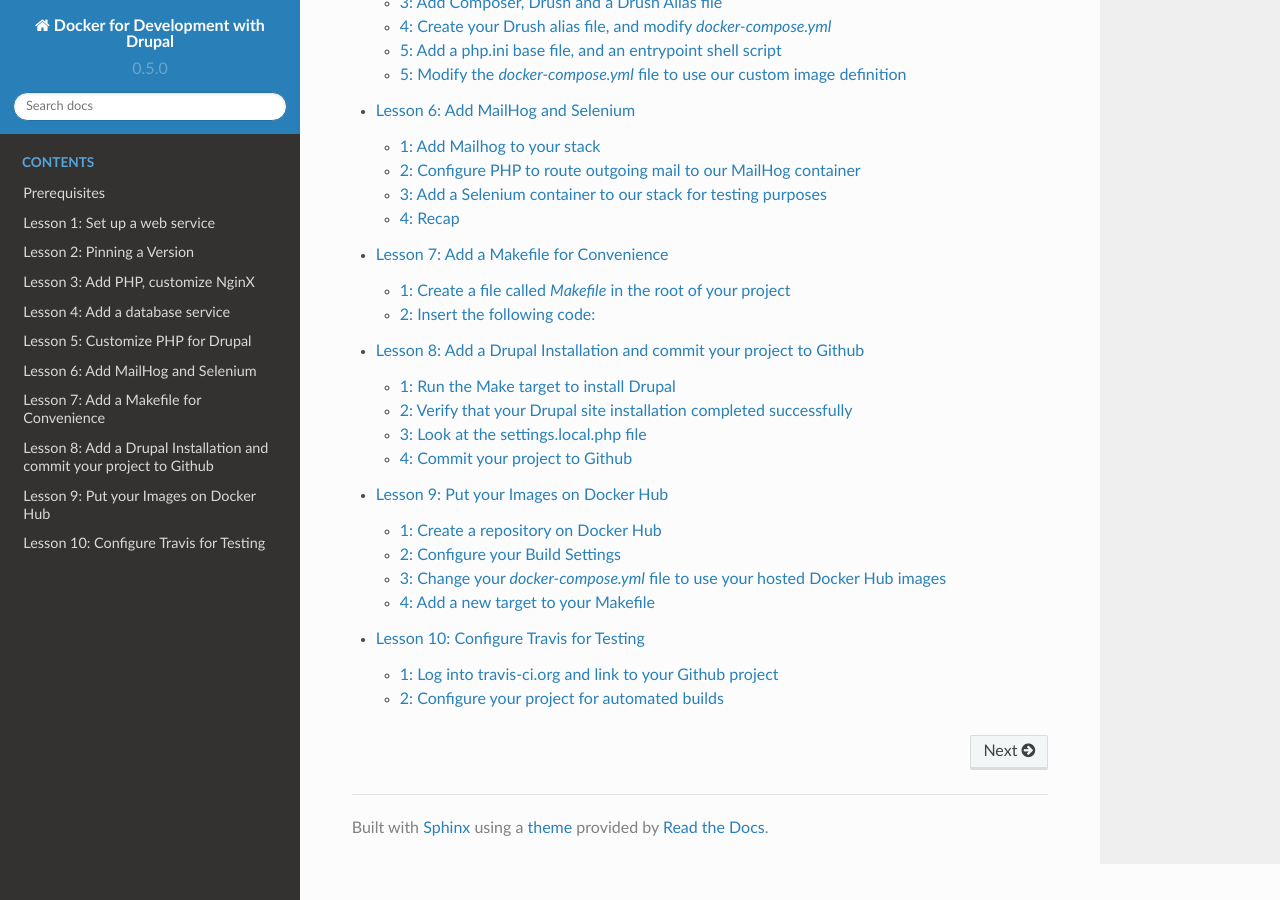
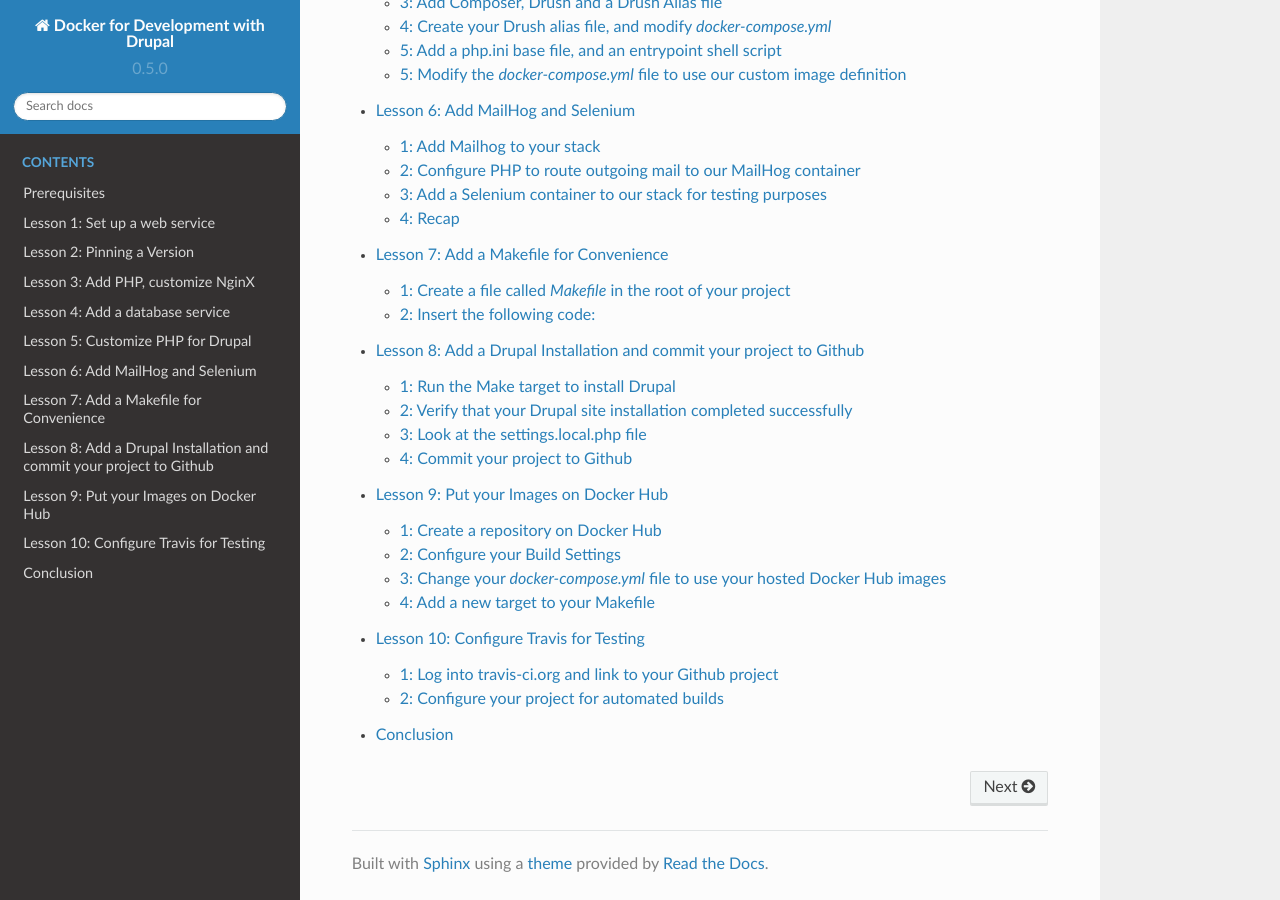
Before and after one commit to codementality/docker-for-drupal-development, a Sphinx documentation site: the page built from docs/index.rst, in a window 1280 px wide and 900 px high, scrolled down 1261 px. Built offline with Sphinx 7.4.7 and the Read the Docs theme 2.0.0, drawn with Linux system fonts in a browser that asks for light colours.

Commit message:
Adding Conclusion template

```diff
--- /dev/null
+++ b/docs/conclusion.rst
@@ -0,0 +1,4 @@
+Conclusion
+==========
+
+Coming soon...
--- a/docs/index.rst
+++ b/docs/index.rst
@@ -23,3 +23,4 @@
    lessoneight
    lessonnine
    lessonten
+   conclusion
```
